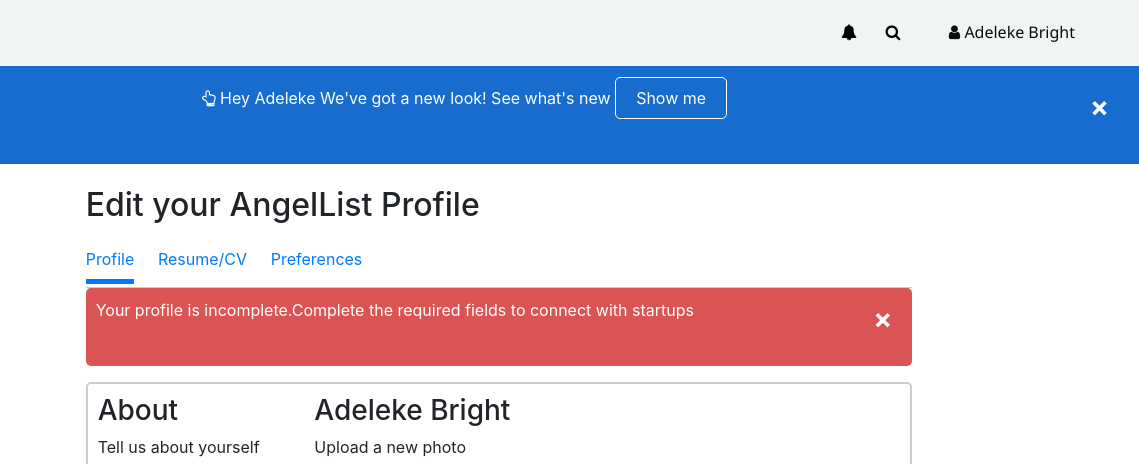
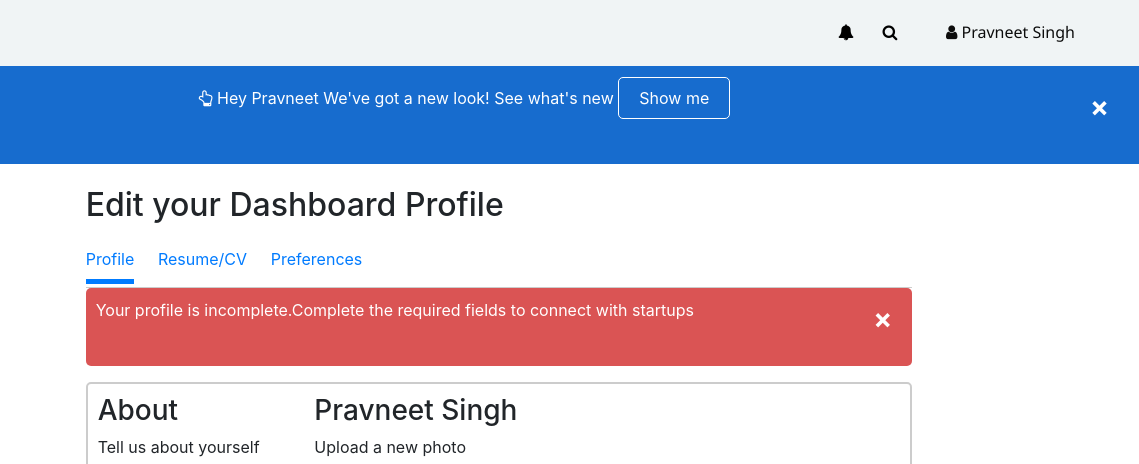
Before and after one commit to pravneetkiwebsite/lstask7.github.io, a plain HTML site: page index.html in a window 1280 px wide. Shown: the top 464 px of the page, 141-1280 px from the left. Drawn offline with Linux system fonts and the light colour scheme.

Commit message:
Update index.html

```diff
--- a/index.html
+++ b/index.html
@@ -3,7 +3,7 @@
 <head>
     <meta charset="utf-8">
     <meta name="viewport" content="width=device-width , initial-scale=1.0">
-    <title>Edit your AngelList Profile : Angel list talent</title>
+    <title>Edit your Dashboard Profile : User Details</title>
     <link rel="stylesheet" href="css/easyframer.css">
     <link rel="stylesheet" href="assets/fontawesome/css/font-awesome.min.css">
     <link  rel="stylesheet" href="css/style.css">
@@ -31,12 +31,12 @@
                         <section class="has-dropdown d-sm-hide">
                             <a href="#" class="user-link">
                                 <i class="fa fa-user"></i>
-                                <span>Adeleke Bright</span>
+                                <span>Pravneet Singh</span>
                             </a>
                             <div class="is-drop-content">
                                 <div class="frame justify-content-between border-b-faint pad-10 m-b-1">
                                     <div>
-                                        <p class="m-b-2">Adeleke Bright</p>
+                                        <p class="m-b-2">Pravneet Singh</p>
                                         <small>Open to hire</small>
                                     </div>
                                     <img class="w-100 w-15 img-circle" src="assets/images/logo.png">
@@ -102,7 +102,7 @@
             <p></p>
             <p class="pad-20 center-text">
                 <i class="fa fa-hand-o-up"></i>
-                Hey Adeleke We've got a new look! See what's new
+                Hey Pravneet We've got a new look! See what's new
                 <a class="button white-text no-border no-outline radius-5  bg-parent border-around-white" href="#">
                     Show me
                 </a>
@@ -136,7 +136,7 @@
                 <!--main content-->
                 <main class="pad-top fr-md-8">
                     <div class="sticky-again">
-                      <h2 class="m-b-2 edit-text">Edit your AngelList Profile</h2>
+                      <h2 class="m-b-2 edit-text">Edit your Dashboard Profile</h2>
                     </div>
                     <!--The tabpane and the rest section -->
                     <div class="tabs-panel">
@@ -160,7 +160,7 @@
                                     </div>
                                     <div class="fr-md-8">
                                         <div class="m-b-2r">
-                                            <h3>Adeleke Bright</h3>
+                                            <h3>Pravneet Singh</h3>
                                             <label>Upload a new photo</label>
                                             <input type="file" id="avatar"
                                             class="m-b-2 a-p button no-border no-outline border-around-blue radius-5 bg-white">
@@ -464,8 +464,8 @@
     </section>
     <footer>
         <div class="framer center-text">
-            <p>Copyright &copy; Adeleke Bright 2020. All Rights Reserved. </p>
-            <small>The AngelList Logo is the property of AngelList.co</small>
+            <p>Copyright &copy; Pravneet Singh 2023. All Rights Reserved. </p>
+            <small>The Pravneet Singh Logo is the property of PravneetSingh.co</small>
         </div>
     </footer>
     <script src="js/easyframer.js"></script>
```
